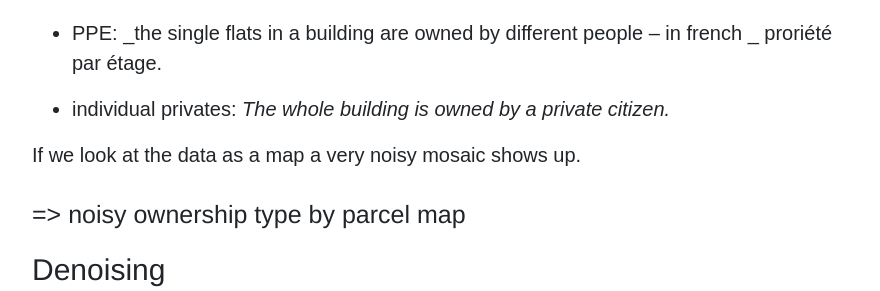
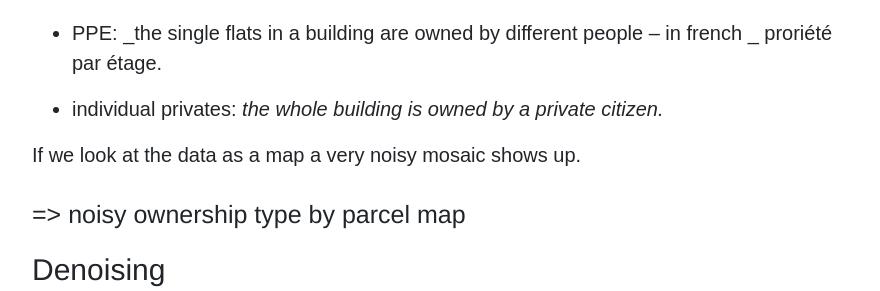
Before and after one commit to who-owns-lausanne/who-owns-lausanne.github.io, a Jekyll site: the page built from index.md, in a window 1280 px wide and 900 px high, scrolled down 2868 px. Shown: the part 162-453 px from the top of the window, without its empty margins (198-1078 px from the left). Built offline with Jekyll 4.4.1, drawn with Linux system fonts in a browser that asks for light colours; some web fonts are replaced; our own code applies the rules of GitHub Pages for plain Markdown files.

```diff
--- a/index.md
+++ b/index.md
@@ -84,7 +84,7 @@ cultural heritage._
  - PPE: _the single flats in a building are owned by different people – in french
 _   proriété par étage.
 
- - individual privates: _The whole building is owned by a private citizen._
+ - individual privates: _the whole building is owned by a private citizen._
 
 
 If we look at the data as a map a very noisy mosaic shows up.
```
